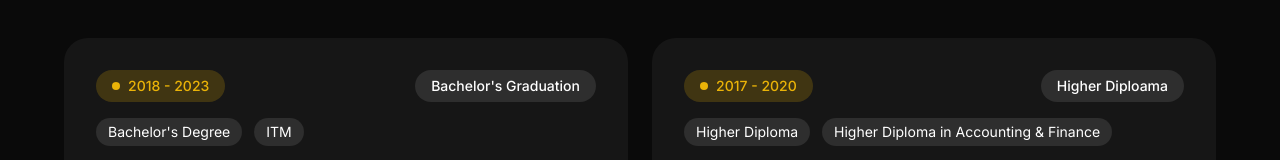
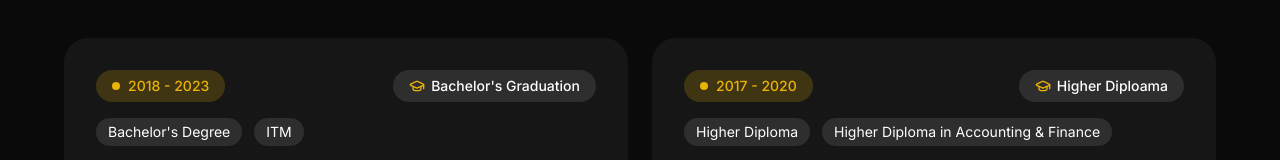
Before and after one commit to zibrasismail/personal-portfolio, a Next.js app: page / in a window 1280 px wide. Shown: the part 1950-2110 px from the top of the page. Built offline with nearby package versions, Linux system fonts and the light colour scheme.

Commit message:
fix education section style

```diff
--- a/components/home/Education.tsx
+++ b/components/home/Education.tsx
@@ -53,8 +53,9 @@ export default function Education() {
               </div>
 
               {/* Type Badge */}
-              <div className="absolute top-8 right-8 bg-white/10 px-4 py-1.5 rounded-full text-sm font-medium">
-                {edu.type}
+              <div className="absolute top-8 right-8 bg-white/10 px-4 py-1.5 rounded-full text-sm font-medium flex items-center gap-1.5">
+                <GraduationCap className="w-4 h-4 text-yellow-500" />
+                <span>{edu.type}</span>
               </div>
 
               {/* Degree Badges */}
```
